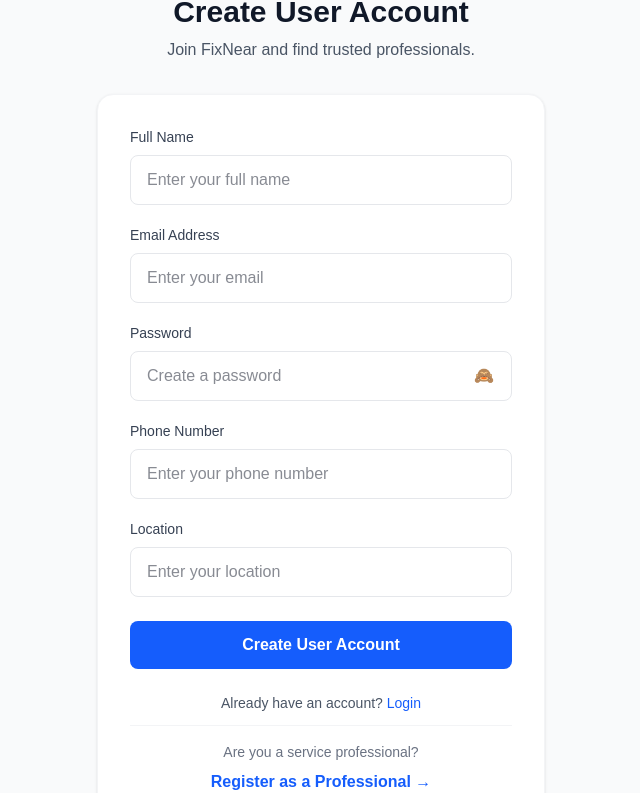
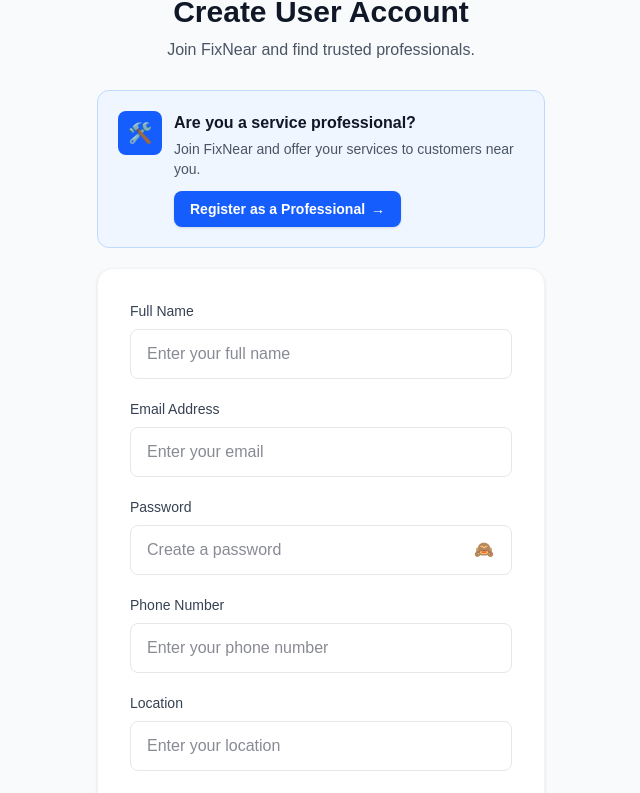
Before and after one commit to AmarveerThenua/FixNear, a React (Vite) app in the folder frontend/: page /register in a window 1280 px wide. Shown: the part 195-988 px from the top of the page, without its empty margins (319-959 px from the left). Built offline with nearby package versions, Linux system fonts and the light colour scheme.

Commit message:
Add Logo

```diff
--- a/frontend/src/components/common/Navbar.jsx
+++ b/frontend/src/components/common/Navbar.jsx
@@ -4,6 +4,7 @@ import { useAuth } from "../../context/AuthContext";
 import axios from "axios";
 import { FontAwesomeIcon } from "@fortawesome/react-fontawesome";
 import { faBell } from "@fortawesome/free-solid-svg-icons";
+import Logo from '../../assets/FixNearLogo.png'
 
 const Navbar = () => {
   const { user, logout } = useAuth();
@@ -68,9 +69,7 @@ const Navbar = () => {
       <div className="max-w-7xl mx-auto px-3 sm:px-5 lg:px-6">
         <div className="flex items-center justify-between gap-2 py-2.5 sm:py-3 lg:py-4">
           <Link to="/" className="shrink-0">
-            <h1 className="text-xl sm:text-2xl lg:text-3xl font-bold text-blue-600">
-              FixNear
-            </h1>
+            <img className="h-10" src={Logo} alt="FixNear" />
           </Link>
 
           <div className="flex items-center gap-1 sm:gap-2 lg:gap-3 shrink-0">
--- a/frontend/src/pages/auth/Register.jsx
+++ b/frontend/src/pages/auth/Register.jsx
@@ -33,7 +33,7 @@ const Register = () => {
     setLoading(true);
 
     try {
-      const response = await axios.post(
+      await axios.post(
         `${import.meta.env.VITE_API_URL}/auth/register`,
         formData
       );
@@ -58,7 +58,7 @@ const Register = () => {
   return (
     <section className="min-h-screen bg-gray-50 flex items-center justify-center px-4 sm:px-6 py-10 sm:py-14 md:py-16">
       <div className="w-full max-w-md">
-        <div className="text-center mb-6 sm:mb-8">
+        <div className="text-center mb-5 sm:mb-7">
           <h1 className="text-2xl sm:text-3xl font-bold text-gray-900">
             Create User Account
           </h1>
@@ -66,6 +66,32 @@ const Register = () => {
           <p className="mt-2 text-sm sm:text-base text-gray-600">
             Join FixNear and find trusted professionals.
           </p>
+        </div>
+
+        <div className="mb-5 bg-blue-50 border border-blue-200 rounded-xl p-4 sm:p-5">
+          <div className="flex items-start gap-3">
+            <div className="w-10 h-10 sm:w-11 sm:h-11 bg-blue-600 text-white rounded-lg flex items-center justify-center text-lg sm:text-xl shrink-0">
+              🛠️
+            </div>
+
+            <div className="flex-1 min-w-0">
+              <p className="text-sm sm:text-base font-semibold text-gray-900">
+                Are you a service professional?
+              </p>
+
+              <p className="text-xs sm:text-sm text-gray-600 mt-1">
+                Join FixNear and offer your services to customers near you.
+              </p>
+
+              <Link
+                to="/professional-register"
+                className="inline-flex items-center mt-3 px-4 py-2 bg-blue-600 text-white text-xs sm:text-sm font-semibold rounded-lg hover:bg-blue-700 transition shadow-sm"
+              >
+                Register as a Professional
+                <span className="ml-1.5">→</span>
+              </Link>
+            </div>
+          </div>
         </div>
 
         <div className="bg-white p-5 sm:p-7 md:p-8 rounded-xl sm:rounded-2xl shadow-sm border border-gray-100">
@@ -140,18 +166,13 @@ const Register = () => {
 
                 <button
                   type="button"
-                  onClick={() =>
-                    setShowPassword(!showPassword)
-                  }
+                  onClick={() => setShowPassword(!showPassword)}
                   className="absolute right-2.5 sm:right-3 top-1/2 -translate-y-1/2 w-8 h-8 flex items-center justify-center rounded-md text-gray-500 hover:text-gray-700 hover:bg-gray-50 transition"
                   aria-label={
-                    showPassword
-                      ? "Hide password"
-                      : "Show password"
+                    showPassword ? "Hide password" : "Show password"
                   }
                 >
                   {showPassword ? "🫣" : "🙈"}
-
                 </button>
               </div>
             </div>
@@ -194,13 +215,11 @@ const Register = () => {
               disabled={loading}
               className="w-full mt-5 sm:mt-6 py-2.5 sm:py-3 px-4 bg-blue-600 text-white text-sm sm:text-base font-semibold rounded-lg hover:bg-blue-700 disabled:bg-blue-300 disabled:cursor-not-allowed transition"
             >
-              {loading
-                ? "Creating Account..."
-                : "Create User Account"}
+              {loading ? "Creating Account..." : "Create User Account"}
             </button>
           </form>
 
-          <div className="text-center mt-5 sm:mt-6 space-y-3">
+          <div className="text-center mt-5 sm:mt-6">
             <p className="text-xs sm:text-sm text-gray-600">
               Already have an account?{" "}
               <Link
@@ -210,19 +229,6 @@ const Register = () => {
                 Login
               </Link>
             </p>
-
-            <div className="border-t border-gray-100 pt-4">
-              <p className="text-xs sm:text-sm text-gray-500 mb-2">
-                Are you a service professional?
-              </p>
-
-              <Link
-                to="/professional-register"
-                className="inline-block text-blue-600 font-semibold hover:text-blue-700 transition"
-              >
-                Register as a Professional →
-              </Link>
-            </div>
           </div>
         </div>
       </div>
```
Also changed, not shown: frontend/src/assets/FixNearLogo.png (added), 1 other file (tests, documents, lock files or other folders).
